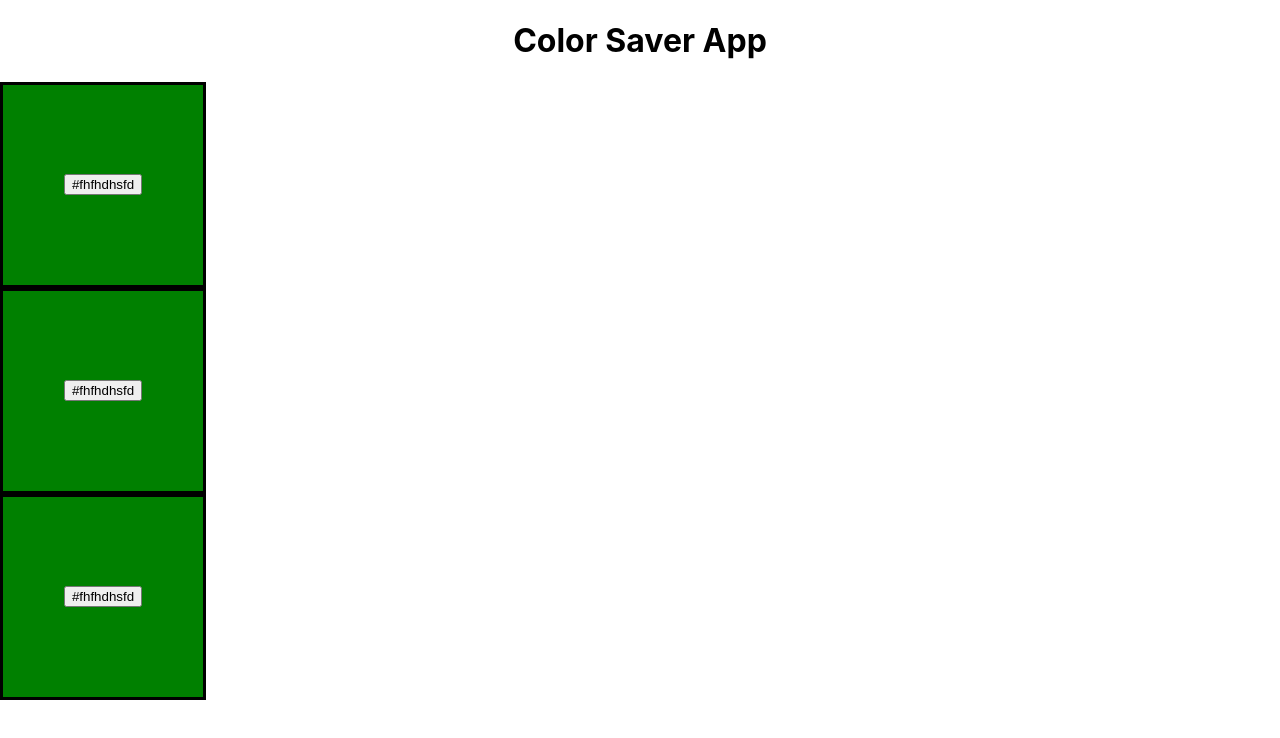
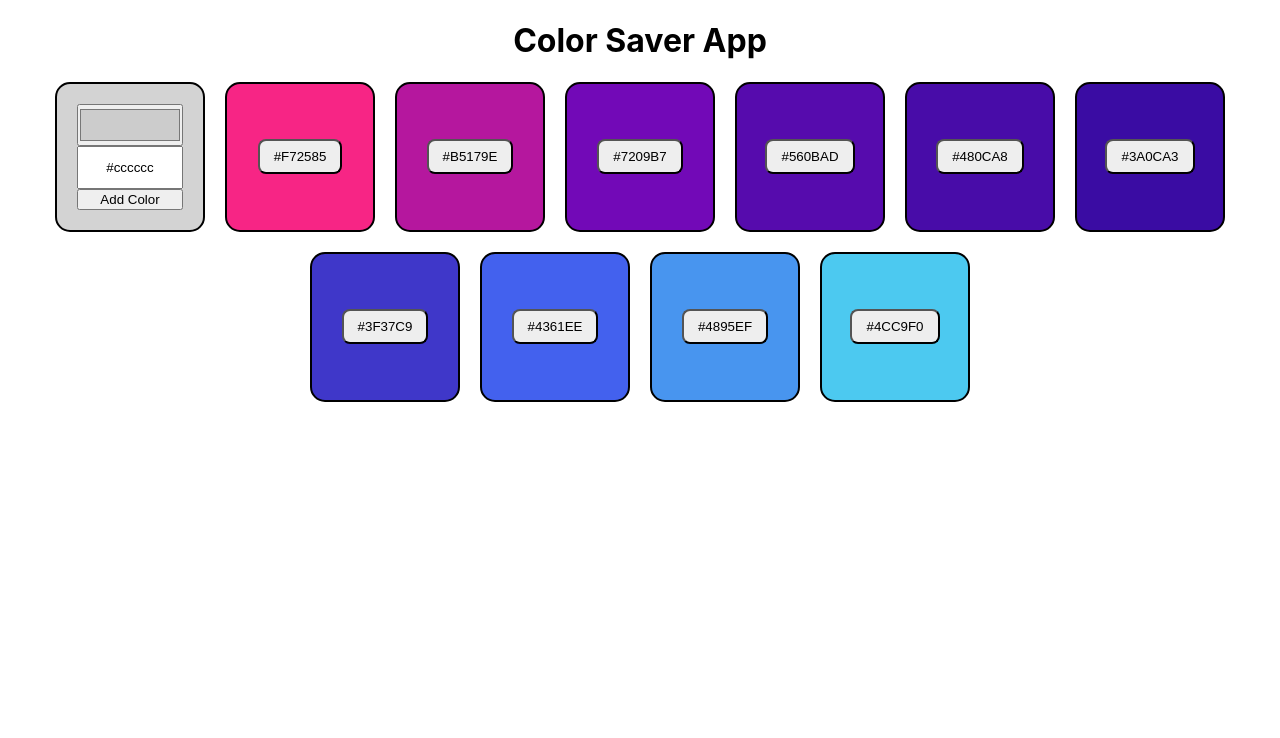
Before and after one commit to Chaosfuchs/color-saver-app, a React (Create React App) app: page / in a window 1280 px wide. Shown: the top 738 px of the page. Built offline with nearby package versions, Linux system fonts and the light colour scheme.

Commit message:
Finish app

```diff
--- a/src/App.js
+++ b/src/App.js
@@ -1,60 +1,46 @@
 import './App.css';
-import Box from './components/Box';
-import { useState, useEffect } from 'react';
+import ColorCard from './components/ColorCard';
+import { useState } from 'react';
+import styled from 'styled-components';
+import ColorForm from './components/ColorForm';
 
-const colorList = [
-  {
-    id: 0,
-    hexColor: '#F72585',
-  },
-  {
-    id: 1,
-    hexColor: '#B5179E',
-  },
-  {
-    id: 2,
-    hexColor: '#7209B7',
-  },
-  {
-    id: 3,
-    hexColor: '#560BAD',
-  },
-  {
-    id: 4,
-    hexColor: '#480CA8',
-  },
-  {
-    id: 5,
-    hexColor: '#3A0CA3',
-  },
-  {
-    id: 6,
-    hexColor: '#3F37C9',
-  },
-  {
-    id: 7,
-    hexColor: '#4361EE',
-  },
-  {
-    id: 8,
-    hexColor: '#4895EF',
-  },
-  {
-    id: 9,
-    hexColor: '#4CC9F0',
-  },
+const COLORS = [
+  '#F72585',
+  '#B5179E',
+  '#7209B7',
+  '#560BAD',
+  '#480CA8',
+  '#3A0CA3',
+  '#3F37C9',
+  '#4361EE',
+  '#4895EF',
+  '#4CC9F0',
 ];
 
-function App() {
-  const [hexColor, setHexColor] = useState('#000000');
+export default function App() {
+  const [colorList, setColorList] = useState(COLORS);
   return (
-    <div className="App">
+    <>
       <h1>Color Saver App</h1>
-      <Box hexcolor={hexColor} setHexColor={setHexColor} />
-      <Box />
-      <Box />
-    </div>
+
+      <CardGrid>
+        <ColorForm onSubmit={handleSubmit} />
+        {colorList.map(color => (
+          <ColorCard color={color} />
+        ))}
+      </CardGrid>
+    </>
   );
+  function handleSubmit(newColor) {
+    setColorList([newColor, ...colorList]);
+  }
 }
 
-export default App;
+const CardGrid = styled.main`
+  display: flex;
+  flex-wrap: wrap;
+  justify-content: center;
+  margin: 20px;
+  align-items: center;
+  gap: 20px;
+`;
--- a/src/components/Box.jsx
+++ /dev/null
@@ -1,20 +0,0 @@
-import styled, { css } from 'styled-components';
-
-export default function Box() {
-  return (
-    <StyledBox>
-      <button>#fhfhdhsfd</button>
-    </StyledBox>
-  );
-}
-
-const StyledBox = styled.div`
-  display: flex;
-  flex-direction: column;
-  justify-content: center;
-  align-items: center;
-  width: 200px;
-  height: 200px;
-  background: green;
-  border: 3px solid black;
-`;
--- /dev/null
+++ b/src/components/ColorCard.jsx
@@ -0,0 +1,30 @@
+import styled from 'styled-components';
+
+export default function ColorCard({ color }) {
+  return (
+    <StyledCard color={color}>
+      <button onClick={handleClick}>{color}</button>
+    </StyledCard>
+  );
+  function handleClick() {
+    navigator.clipboard.writeText(color);
+  }
+}
+const StyledCard = styled.div`
+  display: flex;
+  flex-direction: column;
+  justify-content: center;
+  align-items: center;
+  width: 150px;
+  height: 150px;
+  background-color: ${props => props.color};
+  border: 2px solid black;
+  border-radius: 15px;
+
+  button {
+    padding: 8px 14px;
+    background-color: #eee;
+    border-radius: 8px;
+    cursor: pointer;
+  }
+`;
--- /dev/null
+++ b/src/components/ColorForm.jsx
@@ -0,0 +1,44 @@
+import styled from 'styled-components';
+import { useState } from 'react';
+
+export default function ColorForm({ onSubmit }) {
+  const [color, setColor] = useState('#cccccc');
+
+  return (
+    <FormContainer
+      action=""
+      onSubmit={event => {
+        event.preventDefault();
+        onSubmit(color);
+      }}
+    >
+      <input type="color" value={color} onChange={handleChange} />
+      <input type="text" value={color} onChange={handleChange} />
+      <button type="submit">Add Color</button>
+    </FormContainer>
+  );
+
+  function handleChange(event) {
+    setColor(event.target.value);
+  }
+}
+
+const FormContainer = styled.form`
+  display: flex;
+  flex-direction: column;
+  gap: w0px;
+  width: 150px;
+  height: 150px;
+  padding: 20px;
+  background-color: lightgray;
+  border: 2px solid black;
+  border-radius: 15px;
+
+  input {
+    width: 100%;
+    height: 100%;
+    margin: 0;
+    padding: 0;
+    text-align: center;
+  }
+`;
--- a/src/index.css
+++ b/src/index.css
@@ -1,3 +1,7 @@
+* {
+  box-sizing: border-box;
+}
+
 body {
   margin: 0;
   font-family: -apple-system, BlinkMacSystemFont, 'Segoe UI', 'Roboto', 'Oxygen',
@@ -11,3 +15,7 @@ code {
   font-family: source-code-pro, Menlo, Monaco, Consolas, 'Courier New',
     monospace;
 }
+
+h1 {
+  text-align: center;
+}
```
